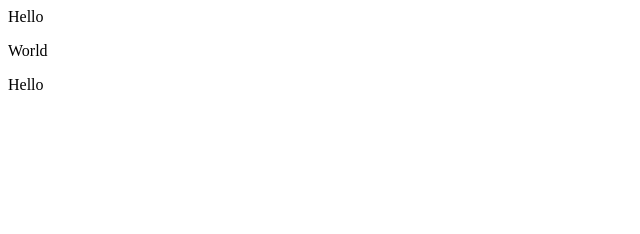
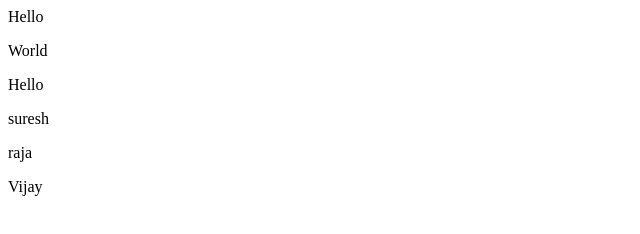
Before and after one commit to getsuresh123/demo-repo, a plain HTML site: page index.html in a window 1280 px wide. Shown: the whole page, without its empty margins (0-640 px from the left). Drawn offline with Linux system fonts and the light colour scheme.

Commit message:
added vijay

```diff
--- a/index.html
+++ b/index.html
@@ -1,3 +1,6 @@
 <div>Hello</div>
 <p>World</p>
 <p>Hello</p>
+<p>suresh</p>
+<p>raja</p>
+<p>Vijay</p>
```
